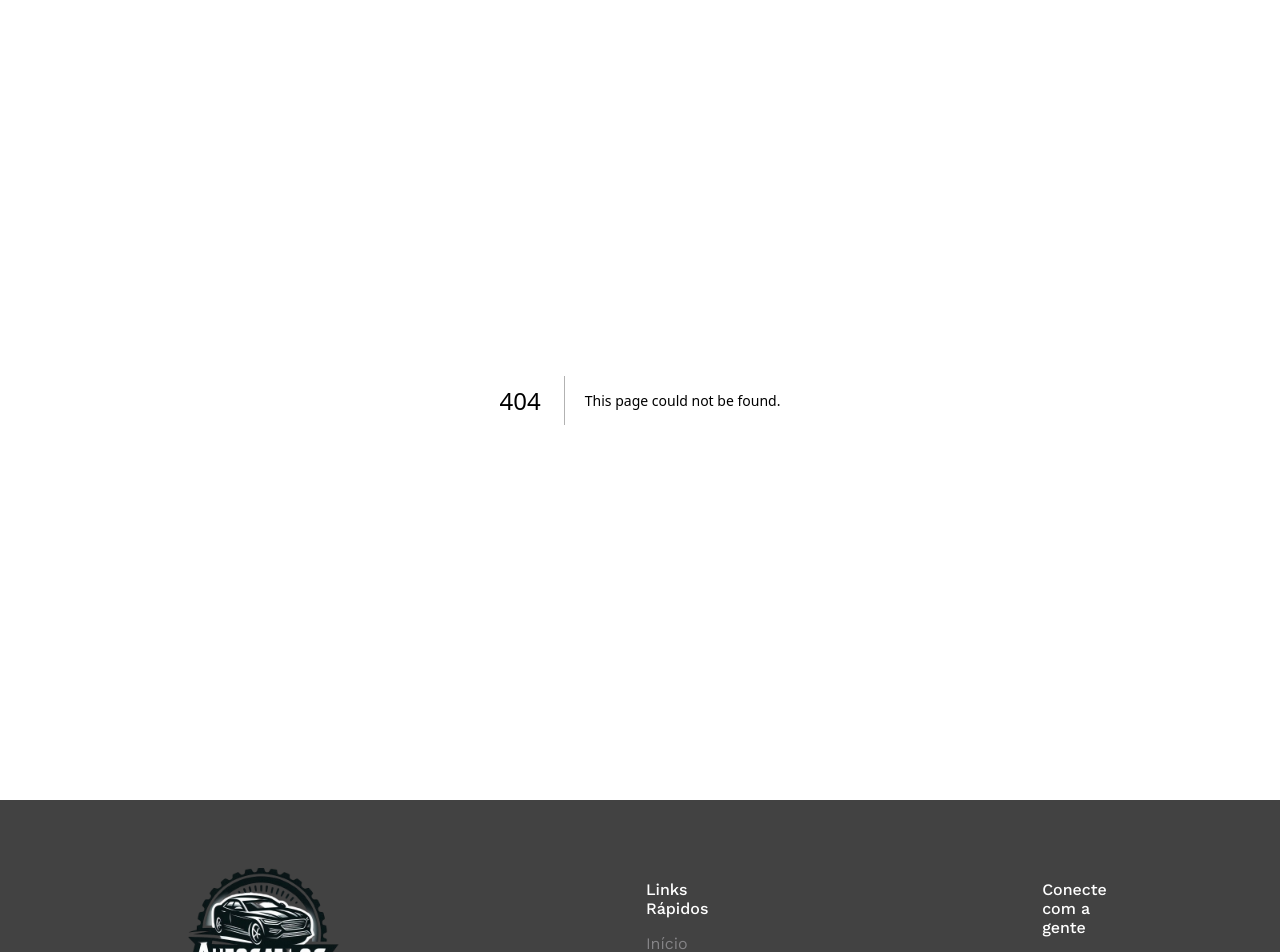
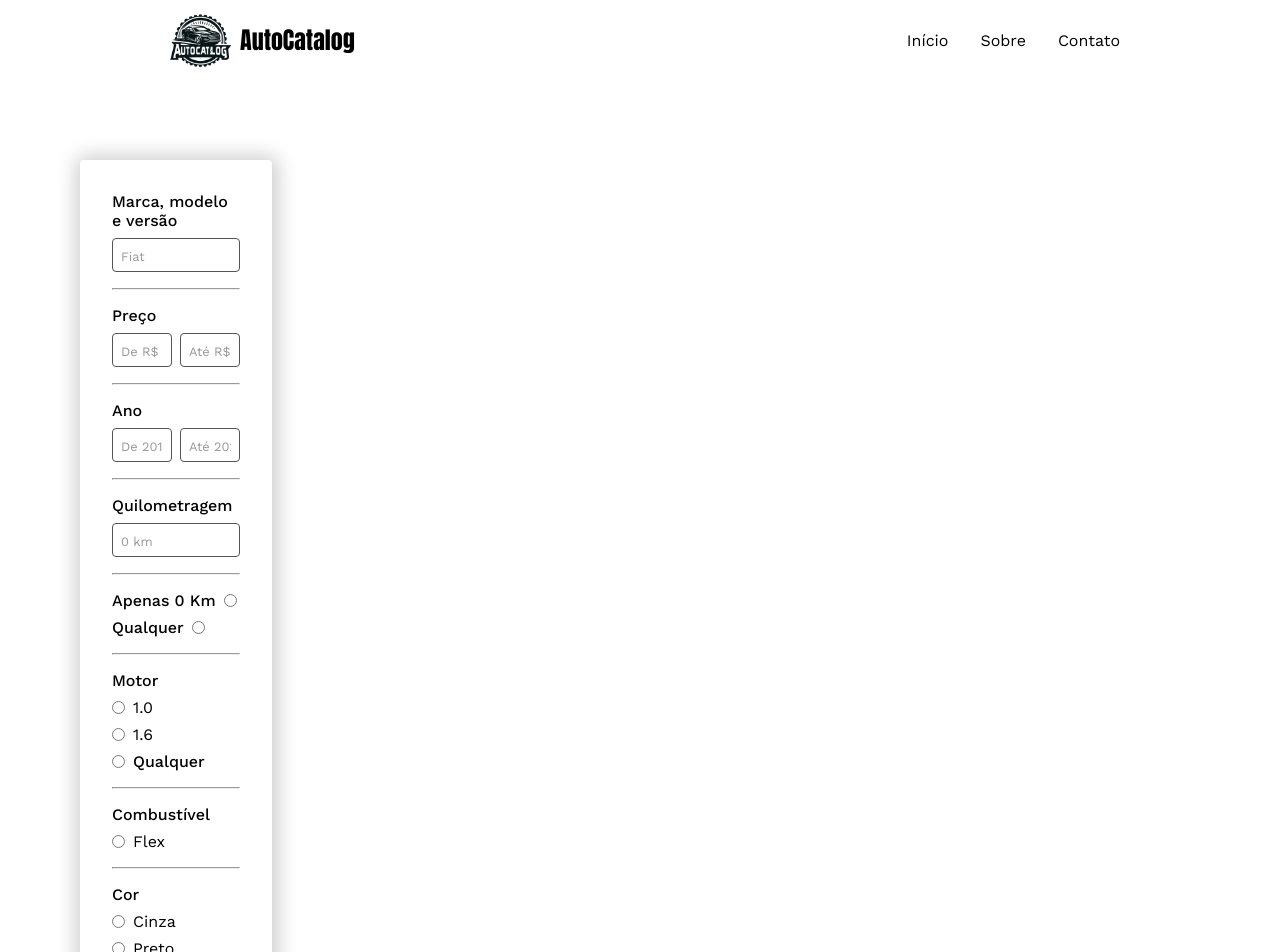
Before and after one commit to amedeirosg/car-catalog, a Next.js app: page /autocatalog in a window 1280 px wide. Before the commit this address had no page. Shown: the top 952 px of the page. Built offline with nearby package versions, Linux system fonts and the light colour scheme; a web font is replaced by a local one.

Commit message:
finish register and create catalog

```diff
--- /dev/null
+++ b/src/app/Components/Card/card.tsx
@@ -0,0 +1,5 @@
+import "./Card.css";
+
+export default function Card() {
+  return <div className="CardContainer"></div>;
+}
--- /dev/null
+++ b/src/app/autocatalog/AutoCatalog.css
@@ -0,0 +1,88 @@
+.AutoCatalogContainer{
+    padding: 2rem ;
+    margin:5rem 0rem 5rem 5rem;
+    width: 10%;
+    box-shadow: 1px 1px 20px 5px rgba(0,0,0,0.2);
+    border-radius:.25rem;
+    font-family: 'Work Sans';
+    font-weight: 500;
+}
+
+.AutoCatalogBrand input{
+    all:unset;
+    height: 2rem;
+    padding:0 .5rem;
+    border:1px solid #545454;
+    border-radius:.25rem;
+}
+
+.AutoCatalogFilters{
+    display:flex;
+    flex-direction: column;
+    gap:1rem;
+}
+
+.AutoCatalogBrand,.AutoCatalogPrice,.AutoCatalogYear,.AutoCatalogKm,.AutoCatalogEngine,.AutoCatalogFuel,.AutoCatalogColors{
+    display:flex;
+    flex-direction: column;
+    gap:.5rem;
+}
+
+.AutoCatalog0Km,.AutoCatalogColor{
+    display:flex;
+    gap:.5rem;
+    align-items: center;
+}
+
+.AutoCatalog0Km{
+    flex-direction: column;
+    align-items: start;
+}
+
+.PriceRange,.YearRange,.FuelType,.AutoCatalog1-0, .AutoCatalog1-6,.Okm,.Anyone,.AutoCatalogAnyone{
+    display:flex;
+    gap:.5rem;
+}
+
+.PriceRange input,.YearRange input{
+    width: 50%;
+}
+
+.AutoCatalog1-0,.AutoCatalog1-6,.FuelType, .AutoCatalogColor span{
+    font-weight: normal;
+}
+
+
+input::placeholder{
+    font-size:.8rem;
+    font-weight: normal;
+    color: rgb(84, 84, 84, 0.6);
+}
+
+label{
+    cursor: pointer;
+}
+
+#Brand,#Km{
+    all:unset;
+    height: 2rem;
+    padding:0 .5rem;
+    border:1px solid #545454;
+    border-radius:.25rem;
+    color: rgba(0, 0, 0, 0.6);
+}
+
+#YearFrom,#YearTo,#PriceFrom,#PriceTo{
+    all:unset;
+    width: 50%;
+    padding:0 .5rem;
+    height: 2rem;
+    border:1px solid #545454;
+    border-radius:.25rem;
+    color: rgba(0, 0, 0, 0.6);
+}
+
+#Brand:focus,#Km:focus,#YearFrom:focus,#YearTo:focus,#PriceFrom:focus,#PriceTo:focus{
+    border-color:rgba(67, 9, 213, 0.781);
+    box-shadow: 0 0 5px rgba(67, 9, 213, 0.781);
+}
--- /dev/null
+++ b/src/app/autocatalog/page.tsx
@@ -0,0 +1,98 @@
+import Header from "../Components/Header/header";
+import "./AutoCatalog.css";
+
+export default function AutoCatalog() {
+  return (
+    <div className="Header">
+      <Header />
+      <div className="AutoCatalogContainer">
+        <div className="AutoCatalogFilters">
+          <div className="AutoCatalogBrand">
+            <span>Marca, modelo e versão</span>
+            <input id="Brand" type="text" placeholder="Fiat" />
+          </div>
+          <hr></hr>
+          <div className="AutoCatalogPrice">
+            <span>Preço</span>
+            <div className="PriceRange">
+              <input id="PriceFrom" type="text" placeholder="De R$" />
+              <input id="PriceTo" type="text" placeholder="Até R$" />
+            </div>
+          </div>
+          <hr></hr>
+          <div className="AutoCatalogYear">
+            <span>Ano</span>
+            <div className="YearRange">
+              <input id="YearFrom" type="text" placeholder="De 2014" />
+              <input id="YearTo" type="text" placeholder="Até 2024" />
+            </div>
+          </div>
+          <hr></hr>
+          <div className="AutoCatalogKm">
+            <span>Quilometragem</span>
+            <input id="Km" type="text" placeholder="0 km" />
+          </div>
+          <hr></hr>
+          <div className="AutoCatalog0Km">
+            <label className="Okm">
+              <span>Apenas 0 Km</span>
+              <input id="OkmCheck" type="radio" name="options3" />
+            </label>
+            <label className="Anyone">
+              <span>Qualquer</span>
+              <input id="AnyoneCheck" type="radio" name="options3" />
+            </label>
+          </div>
+          <hr></hr>
+          <div className="AutoCatalogEngine">
+            <span>Motor</span>
+            <label className="AutoCatalog1-0">
+              <input id="Engine1-0" type="radio" name="options2" />
+              <span>1.0</span>
+            </label>
+            <label className="AutoCatalog1-6">
+              <input id="Engine1-6" type="radio" name="options2" />
+              <span>1.6</span>
+            </label>
+            <label className="AutoCatalogAnyone">
+              <input id="EngineAny" type="radio" name="options2" />
+              <span>Qualquer</span>
+            </label>
+          </div>
+          <hr></hr>
+          <div className="AutoCatalogFuel">
+            <span>Combustível</span>
+            <label className="FuelType">
+              <input id="Fuel" type="radio" />
+              <span>Flex</span>
+            </label>
+          </div>
+          <hr></hr>
+          <div className="AutoCatalogColors">
+            <span>Cor</span>
+            <label className="AutoCatalogColor">
+              <input id="Gray" type="radio" name="options" />
+              <span>Cinza</span>
+            </label>
+            <label className="AutoCatalogColor">
+              <input id="Black" type="radio" name="options" />
+              <span>Preto</span>
+            </label>
+            <label className="AutoCatalogColor">
+              <input id="Blue" type="radio" name="options" />
+              <span>Azul</span>
+            </label>
+            <label className="AutoCatalogColor">
+              <input id="White" type="radio" name="options" />
+              <span>Branco</span>
+            </label>
+            <label className="AutoCatalogColor">
+              <input id="AnyColor" type="radio" name="options" />
+              <span>Qualquer</span>
+            </label>
+          </div>
+        </div>
+      </div>
+    </div>
+  );
+}
--- a/src/app/cadastro/page.tsx
+++ b/src/app/cadastro/page.tsx
@@ -27,7 +27,7 @@ export default function Register() {
             <span>Pessoa jurídica</span>
           </label>
         </div>
-        <form className="RegisterForm">
+        <div className="RegisterForm">
           <div className="RegisterArea">
             <div className="RegisterLines">
               <div className="RegisterInput">
@@ -83,6 +83,7 @@ export default function Register() {
 
           <div className="RegisterCreateAcc">
             <button>Cadastrar</button>
+
             <div className="RegisterTerms">
               <p>
                 Ao preencher o formulário acima você concorda com os nossos{" "}
@@ -91,7 +92,7 @@ export default function Register() {
               </p>
             </div>
           </div>
-        </form>
+        </div>
       </div>
     </div>
   );
```
Also changed, not shown: src/app/cadastro/Register.css (+37 -1 lines), src/app/Components/Card/Card.css (added).
